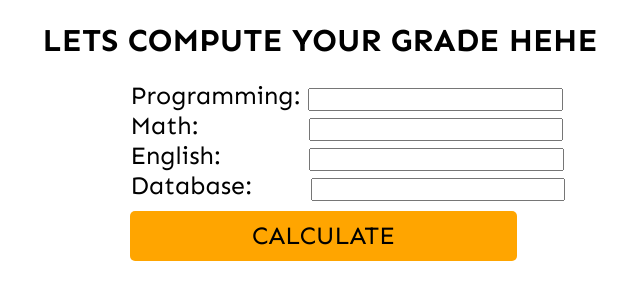
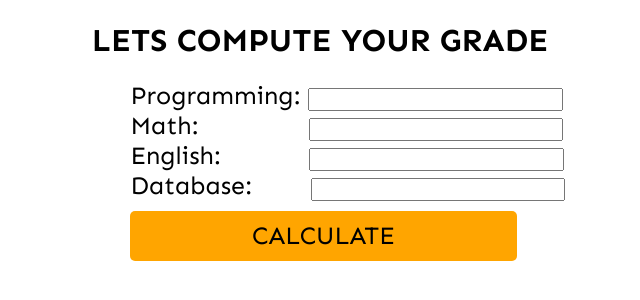
Before and after one commit to cjengo033/Simple-Grade-System-HTML-CSS-JS, a plain HTML site: page index.html in a window 1280 px wide. Shown: the whole page, without its empty margins (320-960 px from the left). Drawn offline with Linux system fonts and the light colour scheme.

Commit message:
Update index.html

```diff
--- a/index.html
+++ b/index.html
@@ -8,7 +8,7 @@
 </head>
 <body>
 		<div class="container1">
-			<h1>LETS COMPUTE YOUR GRADE HEHE</h1>
+			<h1>LETS COMPUTE YOUR GRADE</h1>
 		</div>
 	<div id="center-1">
 
```
